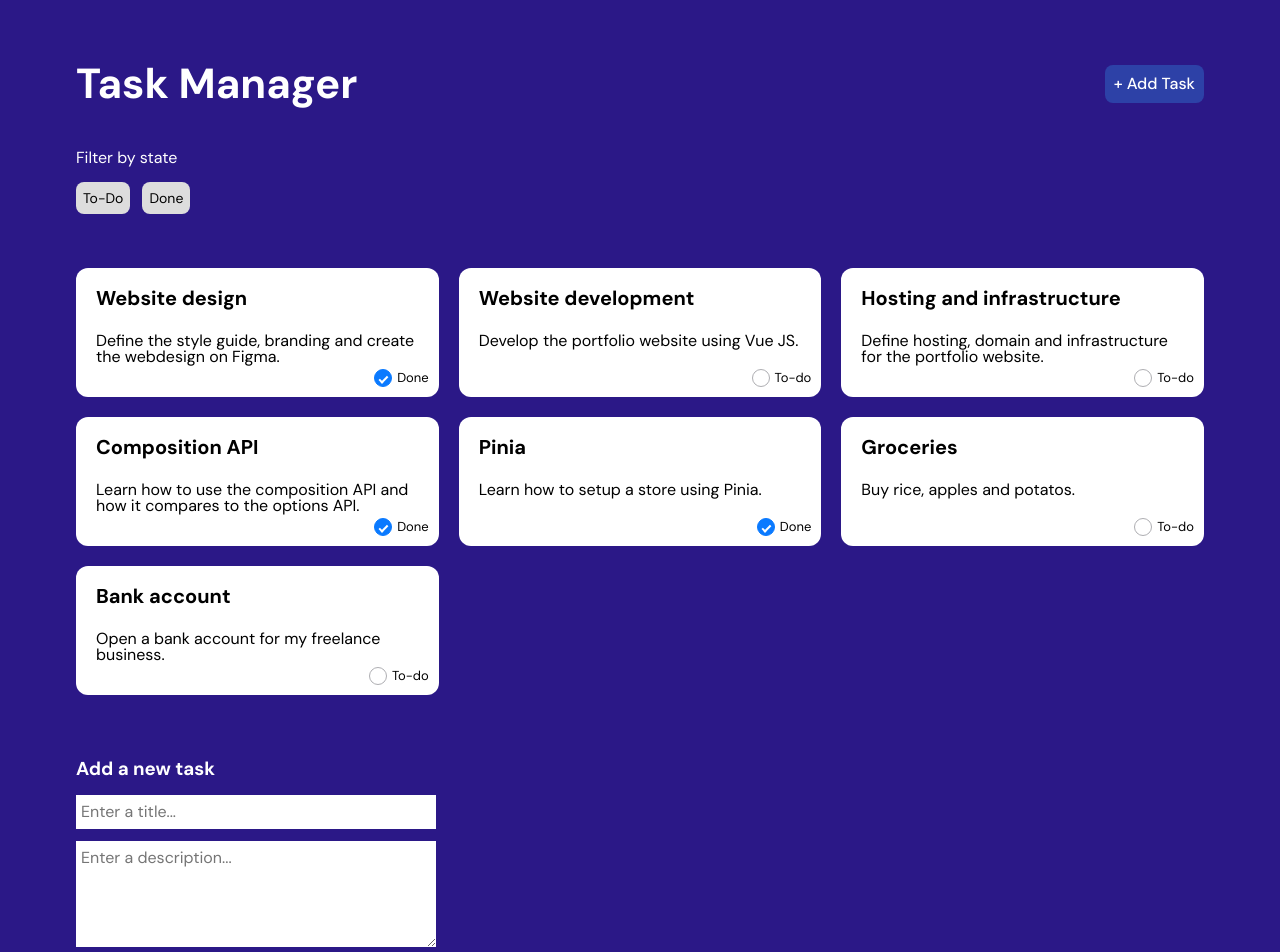
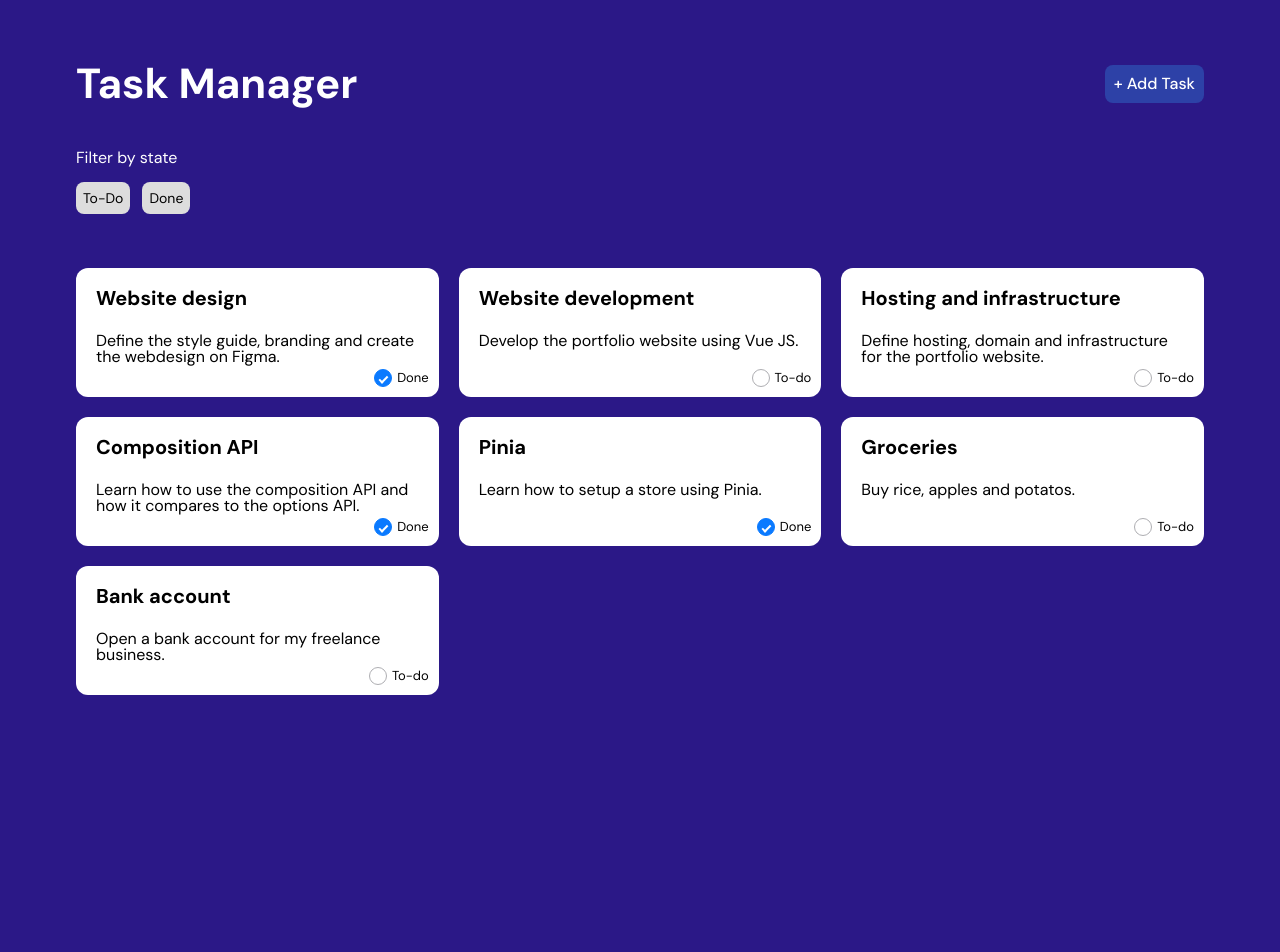
Before and after one commit to Czar22Ke/modern-Task-manager, a Vue app: page / in a window 1280 px wide. Shown: the top 952 px of the page. After the commit the page ends 800 px from the top, so only its background shows below. Built offline with nearby package versions, Linux system fonts and the light colour scheme.

Commit message:
Update: [Filter now working, ID added for filtering done/todo]

```diff
--- a/package.json
+++ b/package.json
@@ -8,6 +8,7 @@
     "preview": "vite preview"
   },
   "dependencies": {
+    "pinia": "^3.0.3",
     "vue": "^3.3.4"
   },
   "devDependencies": {
--- a/src/App.vue
+++ b/src/App.vue
@@ -2,7 +2,8 @@
 import { ref, reactive, computed } from "vue";
 import Task from "./components/Task.vue";
 import Filter from "./components/Filter.vue";
-import ModalWindow from "./components/ModalWindow.vue";
+import ModalWindow from "./components/Modals/ModalWindow.vue";
+import AddTaskModal from "./components/Modals/AddTaskModal.vue";
 
 const appName = "Task manager";
 
@@ -124,25 +125,10 @@
       />
     </div>
 
-    <div class="add-task">
-      <h3>Add a new task</h3>
-      <input
-        type="text"
-        name="title"
-        placeholder="Enter a title..."
-        v-model="newTask.name"
-      /><br />
-      <textarea
-        name="description"
-        rows="4"
-        v-model="newTask.description"
-        placeholder="Enter a description..."
-      /><br />
-      <button class="btn gray" @click="addtask()">Add Task</button>
-    </div>
+    <ModalWindow @closePopUp="modalIsActive = false" v-if="modalIsActive">
+      <AddTaskModal />
+    </ModalWindow>
   </main>
-
-  <ModalWindow @closePopUp="modalIsActive = false" v-if="modalIsActive" />
 </template>
 
 <style lang="scss" scoped>
--- /dev/null
+++ b/src/components/Modals/AddTaskModal.vue
@@ -0,0 +1,18 @@
+<script setup></script>
+<template>
+  <div class="form">
+    <h3>Add a new task</h3>
+
+    <label for="title">Title *</label>
+    <input type="text" name="title" placeholder="Enter a title..." /><br />
+
+    <label for="description">Description *</label>
+    <textarea
+      name="description"
+      rows="4"
+      placeholder="Enter a description..."
+    /><br />
+
+    <button class="btn gray" @click="addtask()">Add Task</button>
+  </div>
+</template>
--- a/src/components/ModalWindow.vue
+++ b/src/components/Modals/ModalWindow.vue
@@ -5,11 +5,11 @@
   <div class="modal-wrapper" aria-modal="true" role="dialog" tabindex="-1">
     <div class="inner">
       <ModalClose @click="$emit('closePopUp')" />
-      <div class="form">Your popup content goes here</div>
+      <slot></slot>
     </div>
   </div>
 </template>
-<style lang="scss" scoped>
+<style lang="scss">
 .modal-wrapper {
   position: fixed;
   left: 0;
@@ -59,7 +59,7 @@
         line-height: 16px;
         letter-spacing: 0em;
         text-align: left;
-        border: 1px solid #c2c2c2;
+        border: 1px solid #1d0606;
         border-radius: 4px;
         padding: 8px 12px;
         margin-top: 5px;
--- a/src/main.js
+++ b/src/main.js
@@ -2,9 +2,12 @@
 import "./assets/main.css";
 
 import { createApp } from "vue";
+import { createPinia } from "pinia";
 
 import App from "./App.vue";
 
+const pinia = createPinia();
 const app = createApp(App);
 
+app.use(pinia);
 app.mount("#app");
```
Also changed, not shown: src/stores/taskesStore.js (added, +9 -0 lines), src/components/Modals/ModalClose.vue (renamed from src/components/ModalClose.vue), 1 other file (tests, documents, lock files or other folders).
